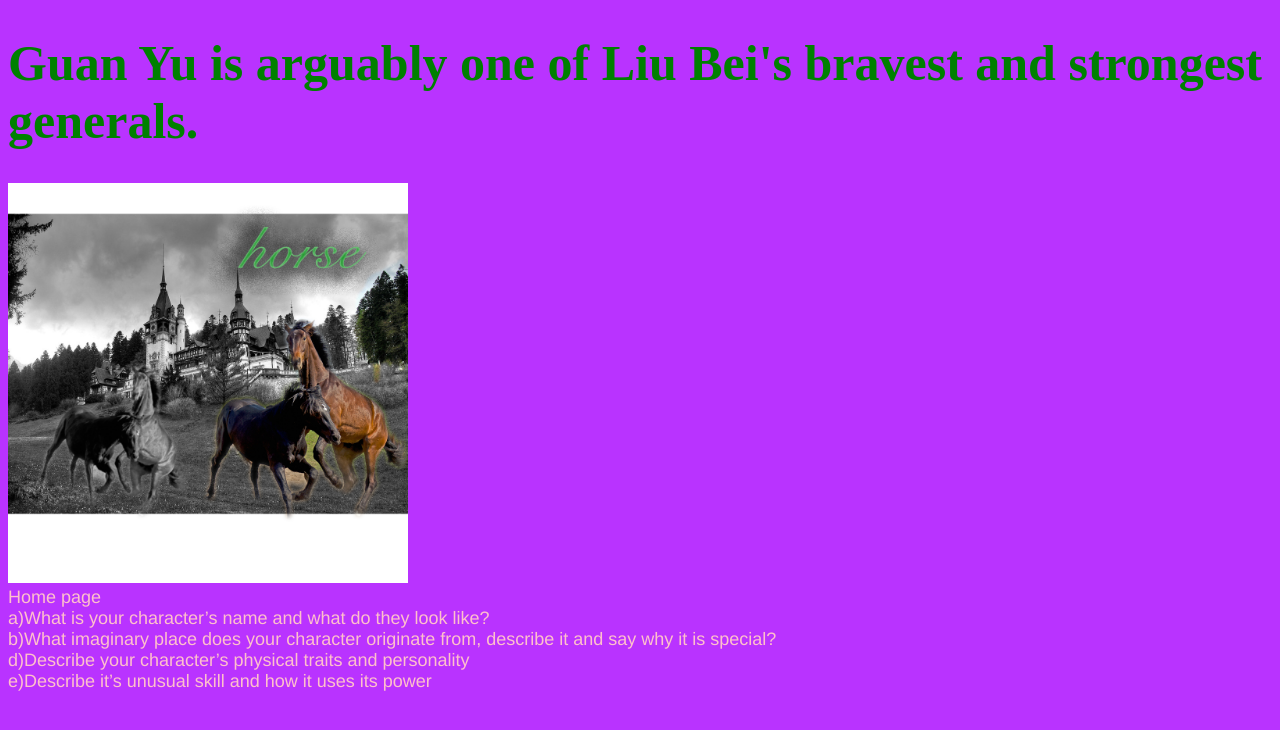
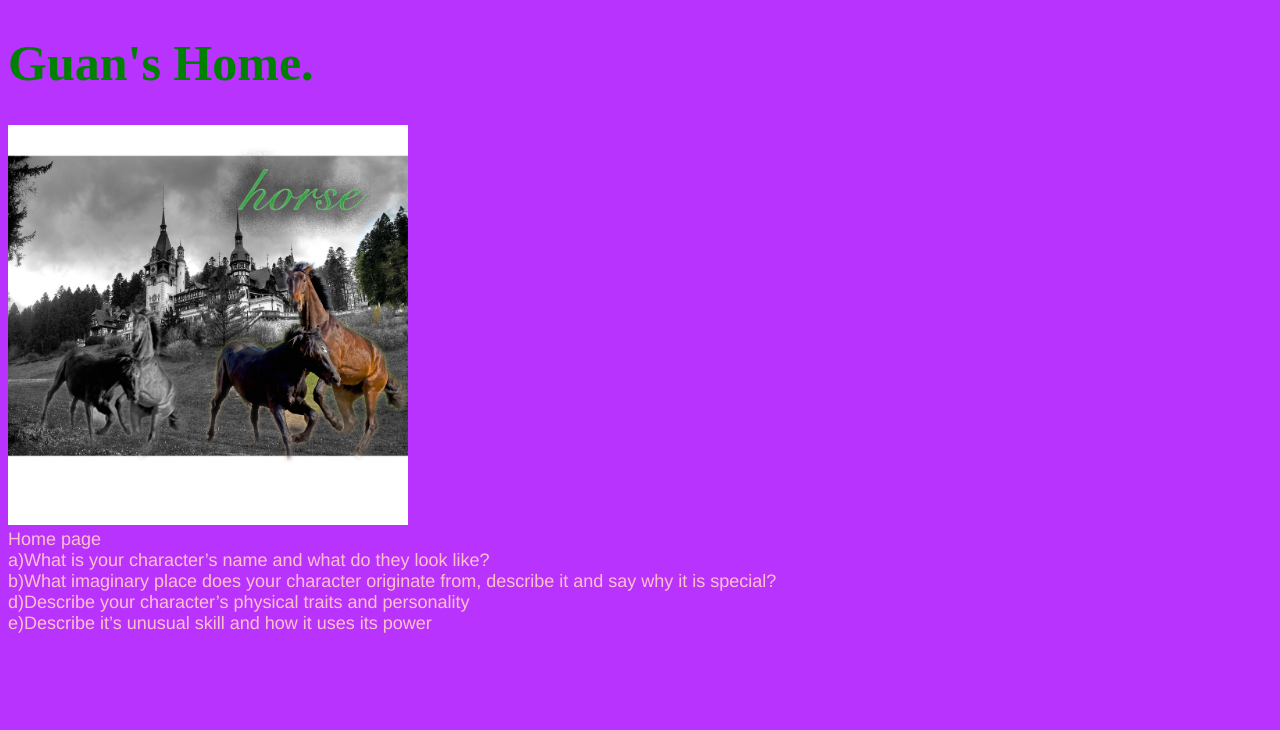
Before and after one commit to Eric1891/skippy, a plain HTML site: page guanyu3.html in a window 1280 px wide. Drawn offline with Linux system fonts and the light colour scheme; files whose address does not match are found by name.

Commit message:
Update guanyu3.html

```diff
--- a/guanyu3.html
+++ b/guanyu3.html
@@ -5,7 +5,7 @@
 	<link rel="stylesheet" type="text/css" href="styles.css">
 </head>
 <body>
-	<h1>Guan Yu is arguably one of Liu Bei's bravest and strongest generals.</h1>
+	<h1>Guan's Home.</h1>
 	<img src="images/castle home .jpg" alt="guanyu" width="400px">
 	<br>
 	<a href="guanyu Home.html">Home page</a>
```
